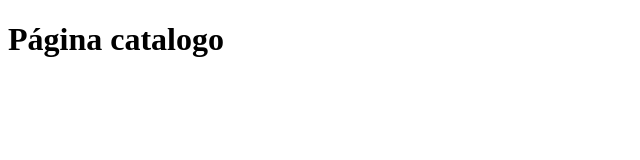
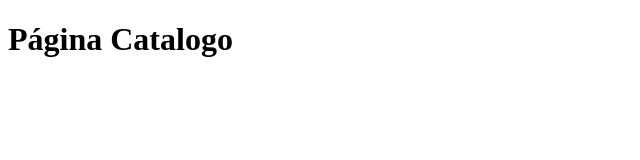
Before and after one commit to GustavoLyra23/desafio-merge-com-coflito, a plain HTML site: page catalogo.html in a window 1280 px wide. Shown: the full height of the page, 0-640 px from the left. Drawn offline with Linux system fonts and the light colour scheme.

Commit message:
Catalogo update

```diff
--- a/catalogo.html
+++ b/catalogo.html
@@ -6,6 +6,6 @@
     <title>Catalogo</title>
 </head>
 <body>
-    <h1>Página catalogo</h1>
+    <h1>Página Catalogo</h1>
 </body>
 </html>
```
